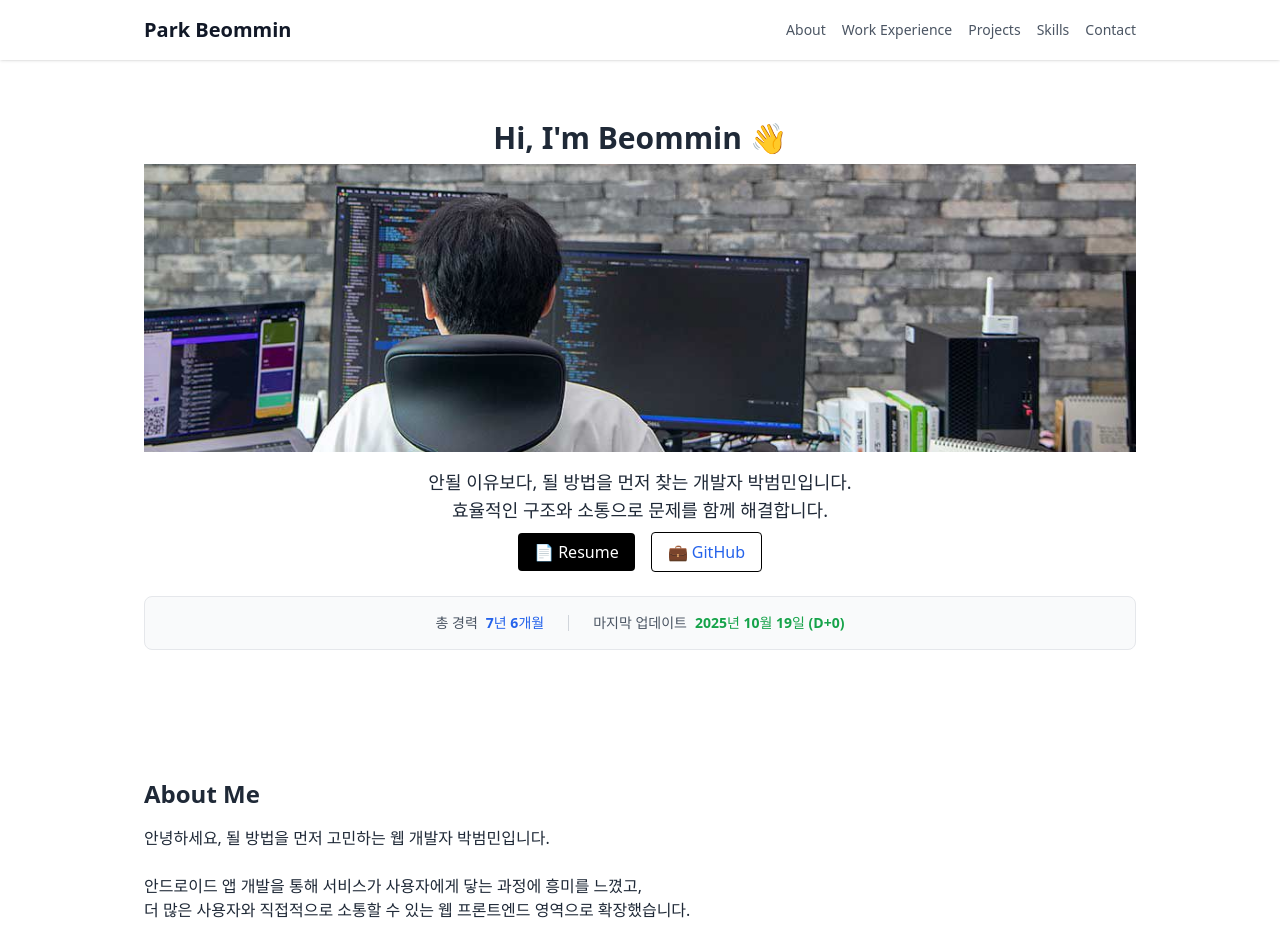
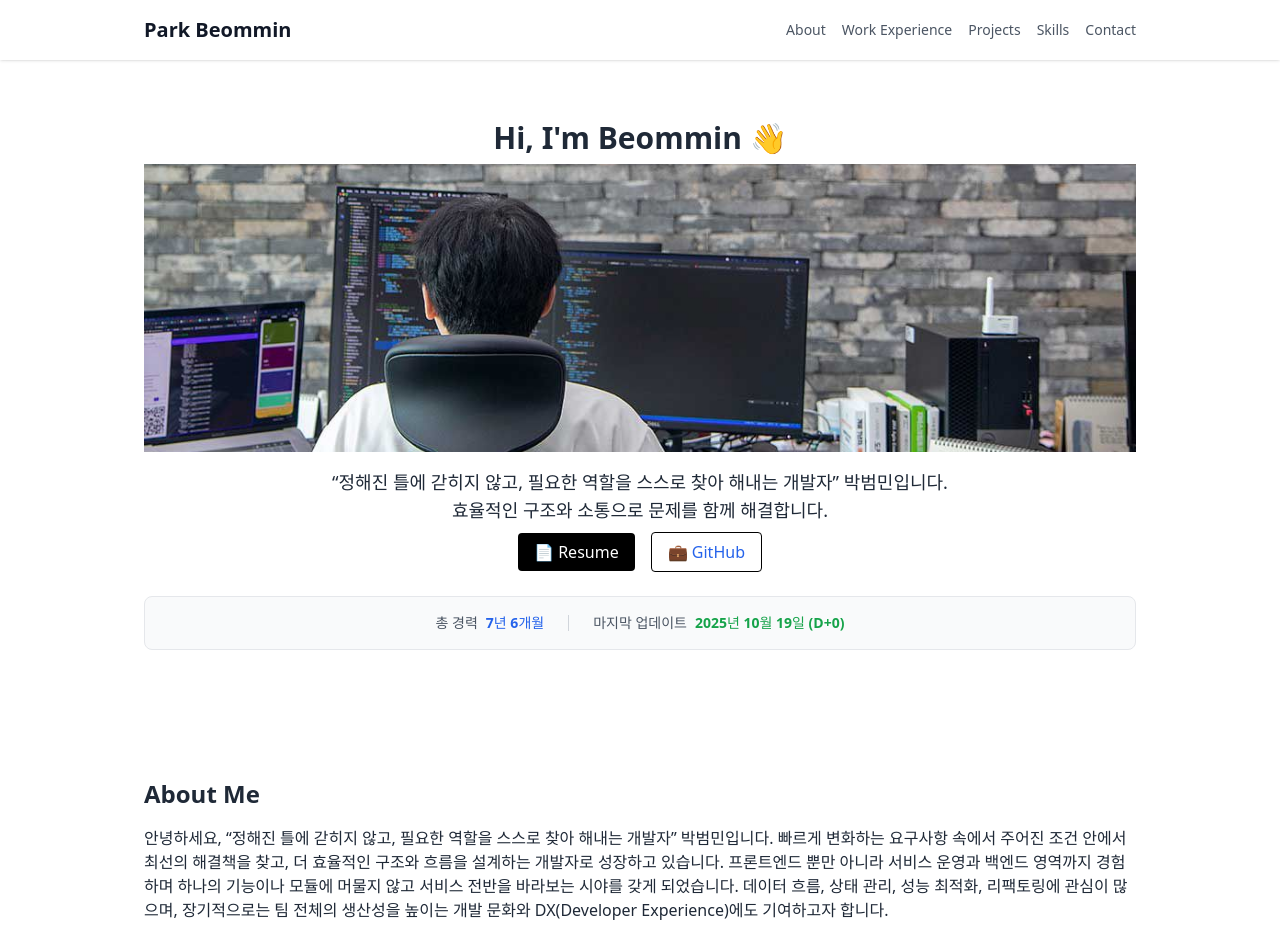
Before and after one commit to ParkBeomMin/MyPortfolio, a React (Vite) app: page / in a window 1280 px wide. Shown: the top 948 px of the page. Built offline with nearby package versions, Linux system fonts and the light colour scheme.

Commit message:
Update hero and about sections in data.ts with revised personal descriptions for clarity and impact.

```diff
--- a/src/data.ts
+++ b/src/data.ts
@@ -1,25 +1,15 @@
-export const hero = "안될 이유보다, 될 방법을 먼저 찾는 개발자 박범민입니다.<br/>효율적인 구조와 소통으로 문제를 함께 해결합니다."
+export const hero = "“정해진 틀에 갇히지 않고, 필요한 역할을 스스로 찾아 해내는 개발자” 박범민입니다.<br/>효율적인 구조와 소통으로 문제를 함께 해결합니다."
 
-export const about = `안녕하세요, 될 방법을 먼저 고민하는 웹 개발자 박범민입니다.<br/><br/>
+export const about = `안녕하세요, “정해진 틀에 갇히지 않고, 필요한 역할을 스스로 찾아 해내는 개발자” 박범민입니다.
 
-안드로이드 앱 개발을 통해 서비스가 사용자에게 닿는 과정에 흥미를 느꼈고,<br/>
-더 많은 사용자와 직접적으로 소통할 수 있는 웹 프론트엔드 영역으로 확장했습니다.<br/><br/>
+빠르게 변화하는 요구사항 속에서  주어진 조건 안에서 최선의 해결책을 찾고,
+더 효율적인 구조와 흐름을 설계하는 개발자로 성장하고 있습니다.
 
-빠르게 변화하는 요구사항 속에서도 ‘될 방법’을 먼저 고민하며,<br/>
-더 효율적인 구조와 흐름을 설계하는 개발자로 성장하고 있습니다.<br/><br/>
+프론트엔드 뿐만 아니라 서비스 운영과 백엔드 영역까지 경험하며
+하나의 기능이나 모듈에 머물지 않고 서비스 전반을 바라보는 시야를 갖게 되었습니다.
 
-프론트엔드 개발을 주력으로 하고 있지만,<br/>
-서비스 운영 과정에서 백엔드 영역까지 자연스럽게 확장하며<br/>
-하나의 기능이나 모듈에 머물지 않고 서비스 전반을 바라보는 시야를 갖게 되었습니다.<br/><br/>
-
-저는 지금 주어진 조건 안에서 최선의 해결책을 찾고,<br/>
-구조적 개선과 코드 효율화를 통해 더 나은 방향으로 발전시키는 것에 보람을 느낍니다.<br/><br/>
-
-데이터 흐름, 상태 관리, 성능 최적화, 리팩토링에 관심이 많으며,<br/>
-장기적으로는 팀 전체의 생산성을 높이는 개발 문화와 DX(Developer Experience)에도 기여하고자 합니다.<br/><br/>
-
-<b>“정해진 틀을 넘어, 필요한 역할을 주도적으로 해내는 개발자”</b><br/>
-그것이 제가 지향하는 개발자의 모습입니다.`
+데이터 흐름, 상태 관리, 성능 최적화, 리팩토링에 관심이 많으며,
+장기적으로는 팀 전체의 생산성을 높이는 개발 문화와 DX(Developer Experience)에도 기여하고자 합니다.`
 
 
 import joinandjoinLogo from './assets/joinandjoin.webp';
```
